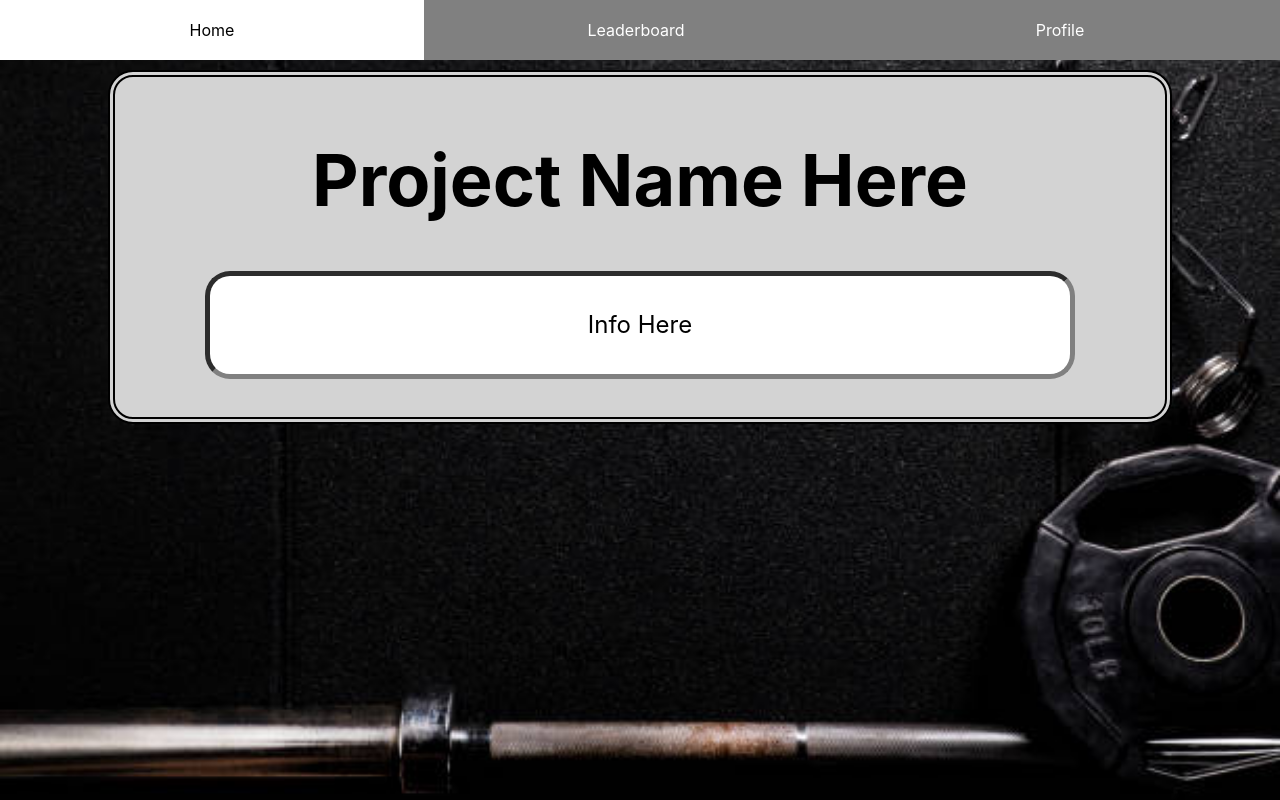
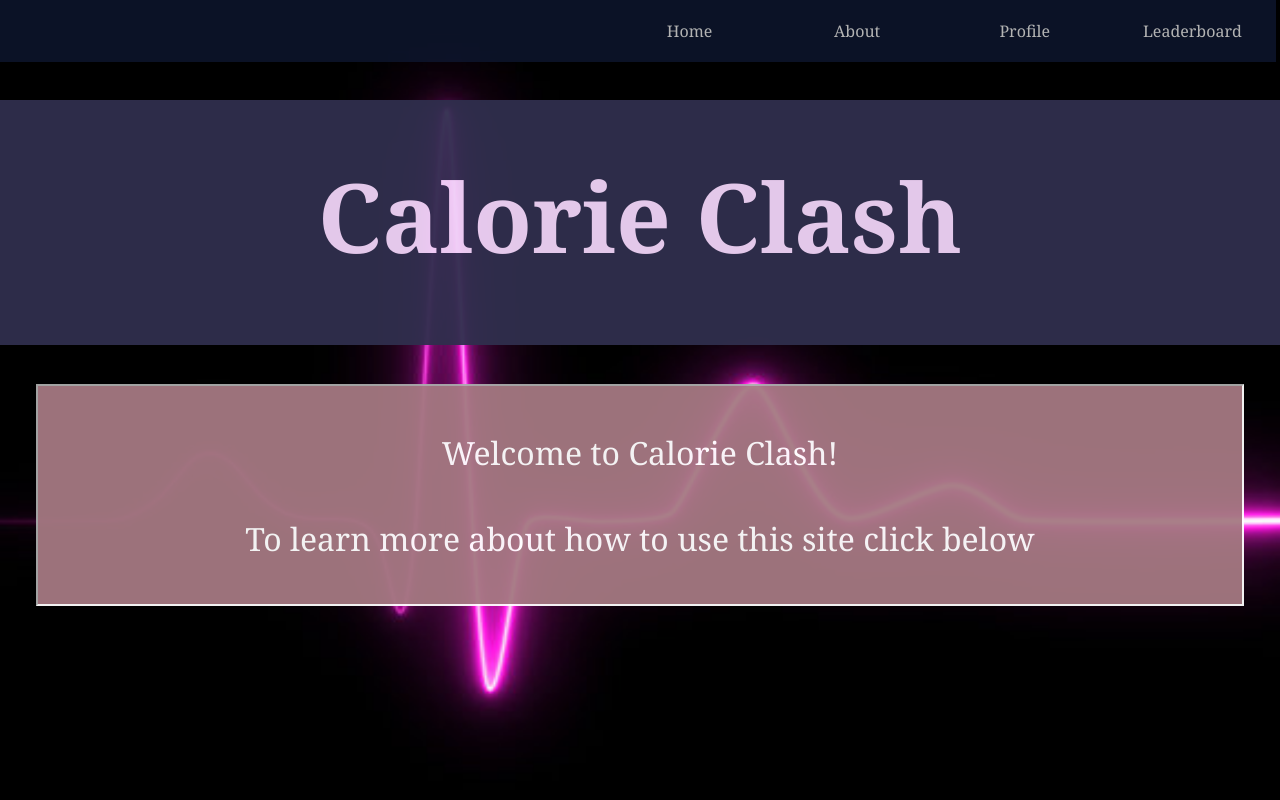
Before and after one commit to CS222-UIUC/course-project-group-101, a React (Create React App) app in the folder frontend/calorie-clash/: page / in a window 1280 px wide. Built offline with nearby package versions, Linux system fonts and the light colour scheme.

Commit message:
Changed up the styling to look better

```diff
--- a/frontend/calorie-clash/src/App.css
+++ /dev/null
@@ -1,90 +0,0 @@
-.App {
-  text-align: center;
-}
-
-/* Parallax Scrolling Background*/
-/*Just found a random semi-fitting background image, feel free to change it*/
-body {
-  background-image: url("img/background.jpg");
-  background-attachment: fixed;
-  background-position: center;
-  background-repeat: no-repeat;
-  background-size: cover;
-}
-/* Navigation Bar Classes and Ids*/
-#navbar {
-  background-color: grey;
-  overflow: hidden;
-  z-index: 100;
-}
-
-/** Width is set with the assumption that
-there are 3 links in the navbar  so change if needed**/
-#navbar a {
-  float: left;
-  display: block;
-  margin: auto;
-  color: white;
-  text-align: center;
-  padding: 20px;
-  text-decoration: none;
-  font-size: 16;
-  width: 30%;
-}
-
-#navbar a:hover {
-  background: white;
-  color: black;
-}
-
-.sticky {
-  position: fixed;
-  top: 0;
-  left: 0;
-  width: 100%;
-}
-
-/*Classes and IDs for all the text and main divs*/
-.center {
-  display: block;
-  margin-left: auto;
-  margin-right: auto;
-}
-
-#container {
-  background-color: lightgrey;
-  display: block;
-  margin-top: 70px;
-  margin-bottom: 30px;
-  padding: 3% 1%;
-  width: 80%;
-  border: 7px;
-  border-style: double;
-  border-color: black;
-  border-radius: 25px 25px;
-  overflow: auto;
-  height: auto;
-}
-
-.projectname {
-  display: block;
-  font-size: 450%;
-  margin-top: 2%;
-  color: black;
-  text-align: center;
-}
-
-.content {
-  padding: 1% 2%;
-margin-top: 3%;
-  background-color: white;
-  border: 5px solid grey;
-  border-radius: 25px 25px;
-  border-style: inset;
-  width: 80%;
-}
-.text {
-  font-size: 150%;
-  color: black;
-  text-align: center;
-}
--- a/frontend/calorie-clash/src/App.js
+++ b/frontend/calorie-clash/src/App.js
@@ -1,21 +1,27 @@
-import './App.css';
+import './stylesheets/App.css';
+import './stylesheets/general.css';
 
 function App() {
   return (
     <div className="App">
-      <div id="navbar" class="sticky">
-          <a href="home"> Home </a>
-          <a href="leaderboard"> Leaderboard </a>
-          <a href="profile"> Profile </a>
+      <div id="navbar" className="sticky">
+          {/*Add the appropriate links when the pages are created*/}
+          <a href="App"> Leaderboard </a>
+          <a href="App"> Profile </a>
+          <a href="App"> About </a>
+          <a href="App"> Home </a>
       </div>
-      <div id="container" class="center">
-          <h1 class="center projectname"> Project Name Here </h1>
-          <div class="center content">
-              {/*Put welcome message + basic info about web app*/}
-              <p class="text">
-                  Info Here
-              </p>
-          </div>
+      <div id="title" className="center">
+          {/*We can put a logo here when we have one*/}
+          <h1 className="center projectname"> Calorie Clash </h1>
+      </div>
+      {/*Put welcome message + basic info about web app*/}
+      <div className="center content">
+        <p className="text">
+            Welcome to Calorie Clash! <br></br><br></br>
+
+            To learn more about how to use this site click below <br></br>
+        </p>
       </div>
     </div>
   );
--- /dev/null
+++ b/frontend/calorie-clash/src/stylesheets/App.css
@@ -0,0 +1,3 @@
+.App {
+  text-align: center;
+}
--- /dev/null
+++ b/frontend/calorie-clash/src/stylesheets/general.css
@@ -0,0 +1,83 @@
+/* Parallax Scrolling Background*/
+/*Just found a random semi-fitting background image, feel free to change it*/
+body {
+    background-image: url(../img/background.jpg);
+    background-attachment: fixed;
+    background-position: center;
+    background-repeat: no-repeat;
+    background-size: cover;
+    font-family: Georgia, 'Times New Roman', Times, serif;
+  }
+  /* Navigation Bar Classes and Ids*/
+#navbar {
+    background-color: #101B37;
+    opacity: 0.7;
+    display: block;
+}
+
+/** Width is set with the assumption that
+there are 3 links in the navbar  so change if needed**/
+#navbar a {
+    float: right;
+    display: block;
+    margin: auto;
+    color: white;
+    text-align: center;
+    padding: 20px;
+    text-decoration: none;
+    font-size: 16;
+    width: 10%;
+}
+
+#navbar a:hover {
+    background: #01C8EE;
+    color: black;
+}
+
+.sticky {
+    position: fixed;
+    top: 0;
+    left: 0;
+    right: 0;
+    width: 99.7%;
+}
+
+/*Classes and IDs for all the text and main divs*/
+.center {
+    display: block;
+    margin-left: auto;
+    margin-right: auto;
+}
+
+#title {
+    background-color: #302f4d;
+    display: block;
+    opacity: 0.95;
+    margin-top: 100px;
+    overflow: auto;
+    height: auto;
+}
+
+.projectname {
+    display: block;
+    font-size: 600%;
+    margin-top: 50px;
+    color: #f0d3f7;
+    text-align: center;
+}
+
+.content {
+    padding: 1% 2%;
+    margin-top: 3%;
+    background-color: #a57982;
+    border: 2px solid white;
+    opacity: 0.95;
+    border-style: inset;
+    width: 90%;
+}
+.text {
+    font-size: 200%;
+    opacity: 1;
+    color: white;
+    text-align: center;
+}
```
Also changed, not shown: frontend/calorie-clash/src/img/background.jpg.
